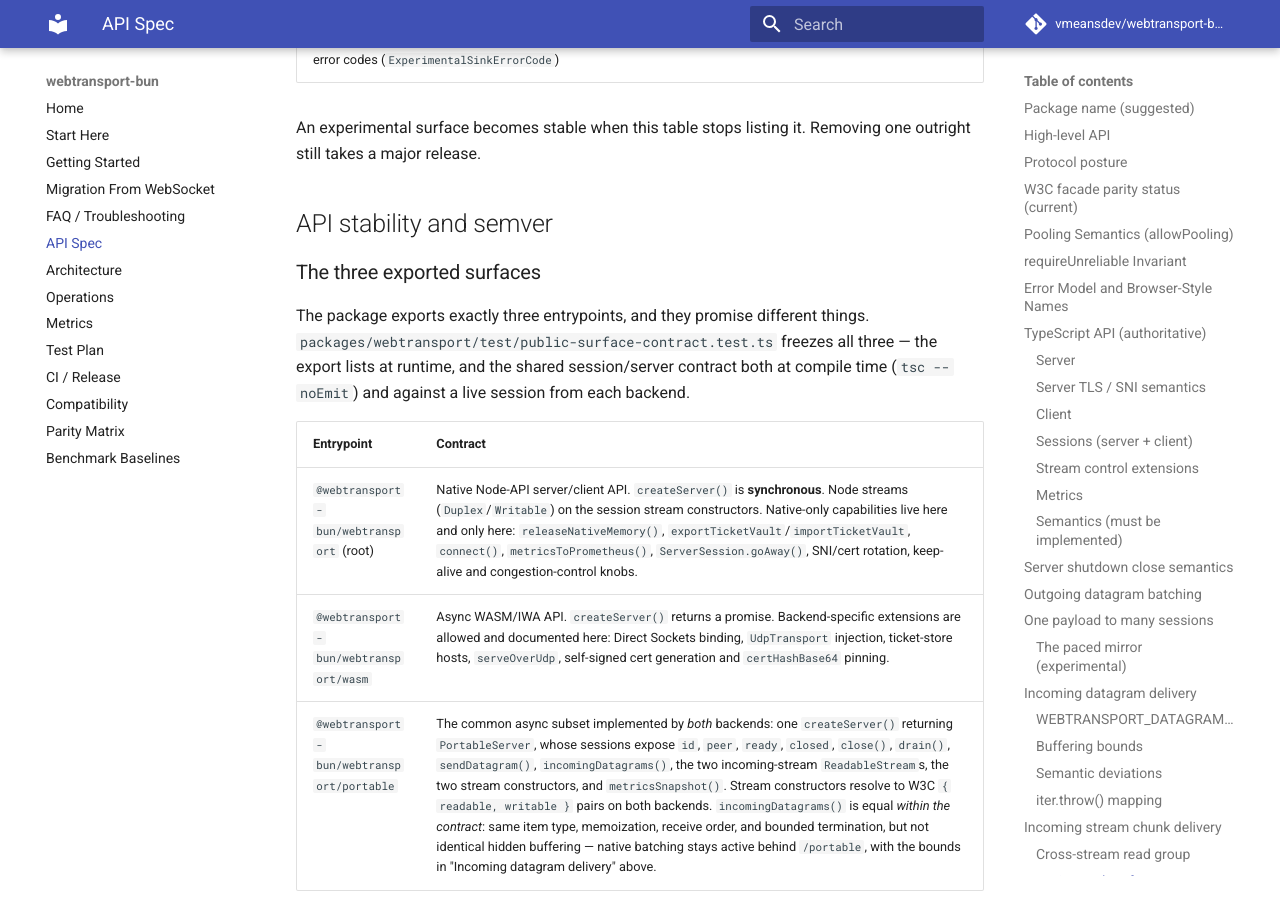
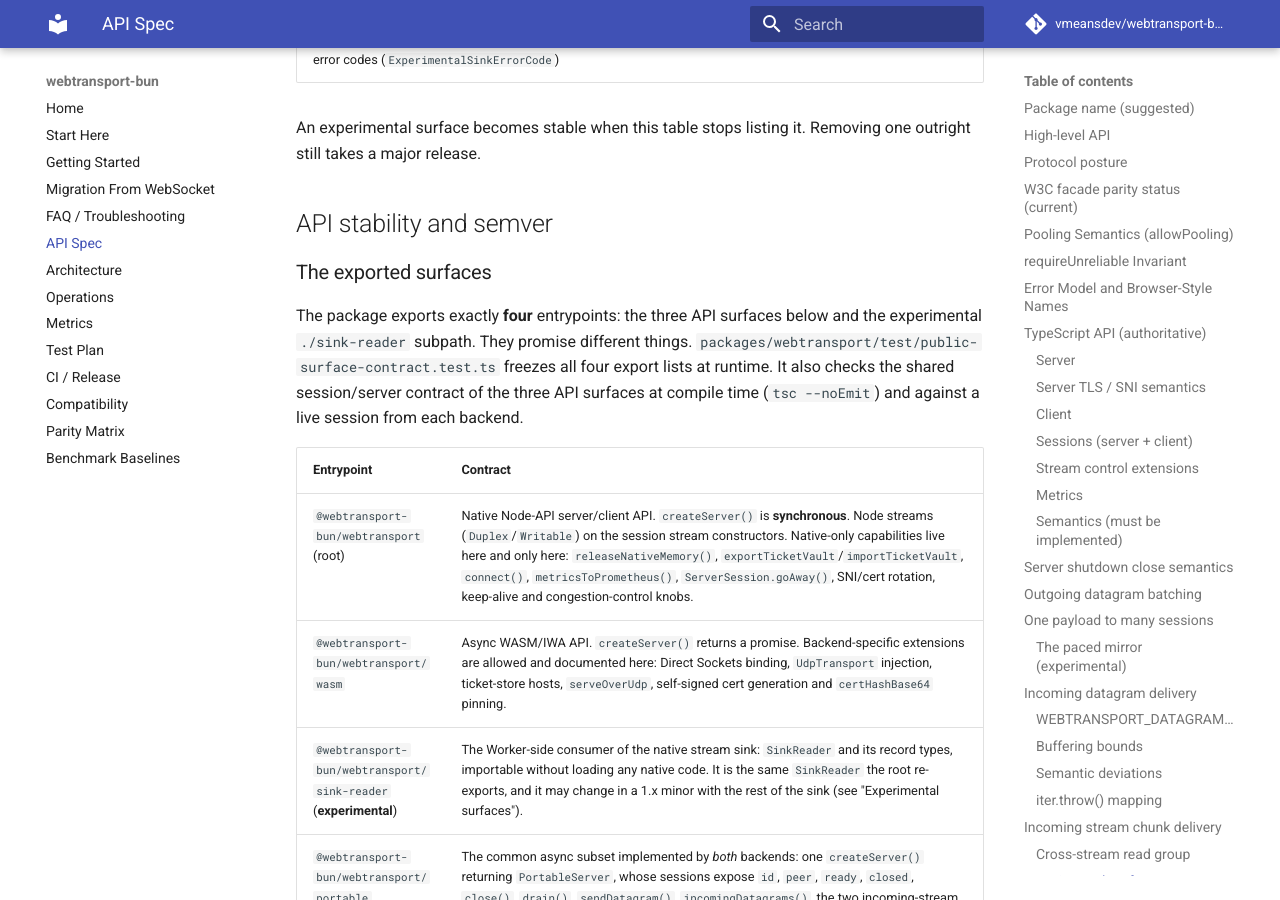
Before and after one commit to vmeansdev/webtransport-bun, an MkDocs documentation site: the page built from docs/SPEC.md, in a window 1280 px wide and 900 px high, scrolled down 20590 px. Built offline with MkDocs 1.6.1 and Material for MkDocs 9.7.7, drawn with Linux system fonts in a browser that asks for light colours; comment, search, counter and statistics services are not loaded.

Commit message:
Count ./sink-reader among the exported entrypoints
Review round 1, C-N1. SPEC said the package exports "exactly three"
entrypoints, while package.json exports four, including the experimental
./sink-reader. SPEC's table and PARITY_MATRIX now list all four. The contract
test freezes the /sink-reader export list (SinkReader, the same class the root
re-exports) beside the other three.

Co-Authored-By: Claude Opus 5.5 <noreply@anthropic.com>
Claude-Session: https://claude.ai/code/session_01K2GtrXJHQmc4MXSpwUgwdk

```diff
--- a/docs/SPEC.md
+++ b/docs/SPEC.md
@@ -835,17 +835,20 @@ Removing one outright still takes a major release.
 
 ## API stability and semver
 
-### The three exported surfaces
+### The exported surfaces
 
-The package exports exactly three entrypoints, and they promise different
-things. `packages/webtransport/test/public-surface-contract.test.ts` freezes all
-three — the export lists at runtime, and the shared session/server contract both
-at compile time (`tsc --noEmit`) and against a live session from each backend.
+The package exports exactly **four** entrypoints: the three API surfaces below
+and the experimental `./sink-reader` subpath. They promise different things.
+`packages/webtransport/test/public-surface-contract.test.ts` freezes all four
+export lists at runtime. It also checks the shared session/server contract of
+the three API surfaces at compile time (`tsc --noEmit`) and against a live
+session from each backend.
 
 | Entrypoint | Contract |
 | --- | --- |
 | `@webtransport-bun/webtransport` (root) | Native Node-API server/client API. `createServer()` is **synchronous**. Node streams (`Duplex`/`Writable`) on the session stream constructors. Native-only capabilities live here and only here: `releaseNativeMemory()`, `exportTicketVault`/`importTicketVault`, `connect()`, `metricsToPrometheus()`, `ServerSession.goAway()`, SNI/cert rotation, keep-alive and congestion-control knobs. |
 | `@webtransport-bun/webtransport/wasm` | Async WASM/IWA API. `createServer()` returns a promise. Backend-specific extensions are allowed and documented here: Direct Sockets binding, `UdpTransport` injection, ticket-store hosts, `serveOverUdp`, self-signed cert generation and `certHashBase64` pinning. |
+| `@webtransport-bun/webtransport/sink-reader` (**experimental**) | The Worker-side consumer of the native stream sink: `SinkReader` and its record types, importable without loading any native code. It is the same `SinkReader` the root re-exports, and it may change in a 1.x minor with the rest of the sink (see "Experimental surfaces"). |
 | `@webtransport-bun/webtransport/portable` | The common async subset implemented by *both* backends: one `createServer()` returning `PortableServer`, whose sessions expose `id`, `peer`, `ready`, `closed`, `close()`, `drain()`, `sendDatagram()`, `incomingDatagrams()`, the two incoming-stream `ReadableStream`s, the two stream constructors, and `metricsSnapshot()`. Stream constructors resolve to W3C `{ readable, writable }` pairs on both backends. `incomingDatagrams()` is equal *within the contract*: same item type, memoization, receive order, and bounded termination, but not identical hidden buffering — native batching stays active behind `/portable`, with the bounds in "Incoming datagram delivery" above. |
 
 Capabilities only one backend can honour stay out of `/portable` by design —
```
Also changed, not shown: docs/PARITY_MATRIX.md (+2 -1 lines), 1 other file.
